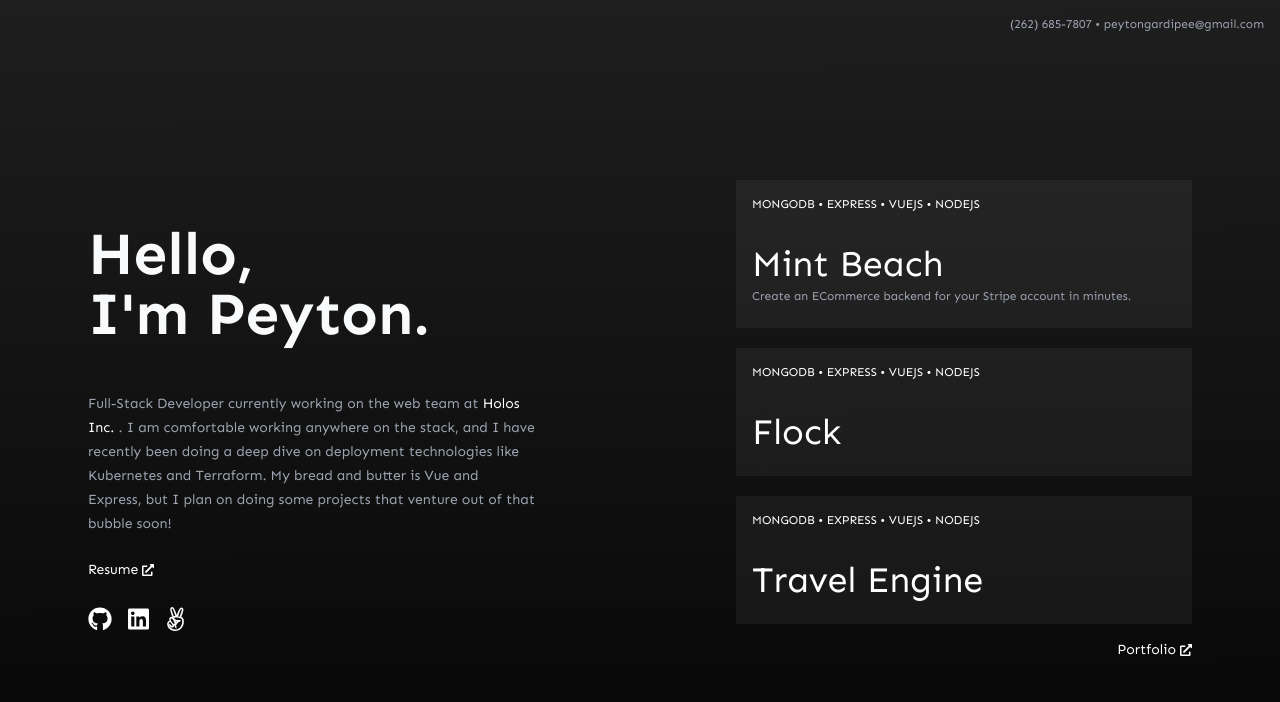
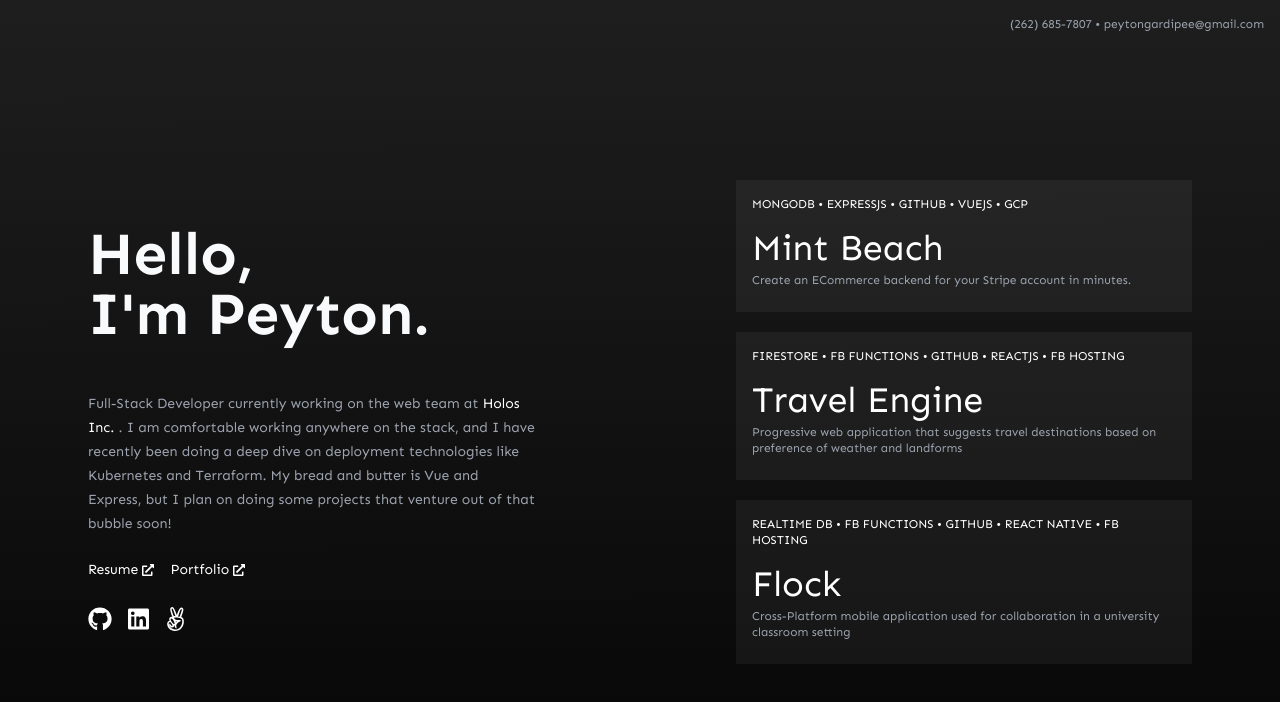
Before and after one commit to pwgardipee/personal-website, a Vue app: page / in a window 1280 px wide. Shown: the top 702 px of the page. Built offline with nearby package versions, Linux system fonts and the light colour scheme.

Commit message:
Make changes to hompage design. Projects on the side now represent portfolio items that link out to specific hashes on the portfolio page. Router has been updated to smoothly scroll to those hashes.

```diff
--- a/src/router/index.js
+++ b/src/router/index.js
@@ -30,6 +30,16 @@ const routes = [
 
 const router = createRouter({
   history: createWebHistory(),
+  scrollBehavior(to, from, savedPosition) {
+    return new Promise((resolve, reject) => {
+      setTimeout(() => {
+        resolve({
+          el: to.hash,
+          behavior: "smooth",
+        });
+      }, 500);
+    });
+  },
   routes,
 });
 
--- a/src/views/Home.vue
+++ b/src/views/Home.vue
@@ -35,9 +35,13 @@
           some projects that venture out of that bubble soon!
         </div>
 
-        <div class="mt-4 md:mt-6 text-sm font-medium hidden lg:block">
+        <div class="mt-4 md:mt-6 text-sm font-medium">
           <router-link to="/resume" class="hover:underline"
             >Resume <font-awesome-icon icon="external-link-alt" class="text-xs"
+          /></router-link>
+          <router-link to="/portfolio" class="hover:underline ml-4"
+            >Portfolio
+            <font-awesome-icon icon="external-link-alt" class="text-xs"
           /></router-link>
         </div>
         <div class="mt-4 md:mt-6 text-lg md:text-2xl">
@@ -63,37 +67,22 @@
             <font-awesome-icon :icon="['fab', 'angellist']" class="ml-4" />
           </a>
         </div>
-        <div class="mt-4 md:mt-6 text-sm font-medium lg:hidden">
-          <router-link to="/resume" class="hover:underline"
-            >Resume <font-awesome-icon icon="external-link-alt" class="text-xs"
-          /></router-link>
-          <router-link to="/portfolio" class="hover:underline ml-4"
-            >Portfolio
-            <font-awesome-icon icon="external-link-alt" class="text-xs"
-          /></router-link>
-        </div>
       </div>
       <div class="md:px-12">
         <div
           class="w-full bg-white bg-opacity-5 mt-2 md:mt-5 p-4 transition duration-500 ease-in-out transform md:hover:scale-110"
-          v-for="project in projects"
-          :key="project.name"
+          v-for="project in portfolio"
+          :key="project.title"
         >
-          <router-link :to="`/project/${project.name}`">
+          <router-link :to="`/portfolio/#${project.title.toLowerCase()}`">
             <div class="uppercase text-xs">
-              {{ formatTech(project.technology) }}
+              {{ formatTech(project.technologies) }}
             </div>
-            <div class="text-4xl mt-8">{{ project.name }}</div>
+            <div class="text-4xl mt-4">{{ project.title }}</div>
             <div class="text-xs text-gray-400 mt-1 mb-2">
-              {{ project.description }}
+              {{ project.snippet }}
             </div>
           </router-link>
-        </div>
-        <div class="mt-4 text-sm font-medium float-right hidden lg:block">
-          <router-link to="/portfolio" class="hover:underline"
-            >Portfolio
-            <font-awesome-icon icon="external-link-alt" class="text-xs"
-          /></router-link>
         </div>
       </div>
     </div>
@@ -101,18 +90,18 @@
 </template>
 
 <script>
-import projects from "./../assets/data/projects.json";
+import portfolio from "./../assets/data/portfolio.json";
 export default {
   data() {
     return {
-      projects,
+      portfolio,
     };
   },
   methods: {
     formatTech(techArray) {
       return techArray.reduce((accumulator, currentValue, index) => {
         const char = index ? "•" : "";
-        return `${accumulator} ${char} ${currentValue}`;
+        return `${accumulator} ${char} ${currentValue.label}`;
       }, "");
     },
   },
```
